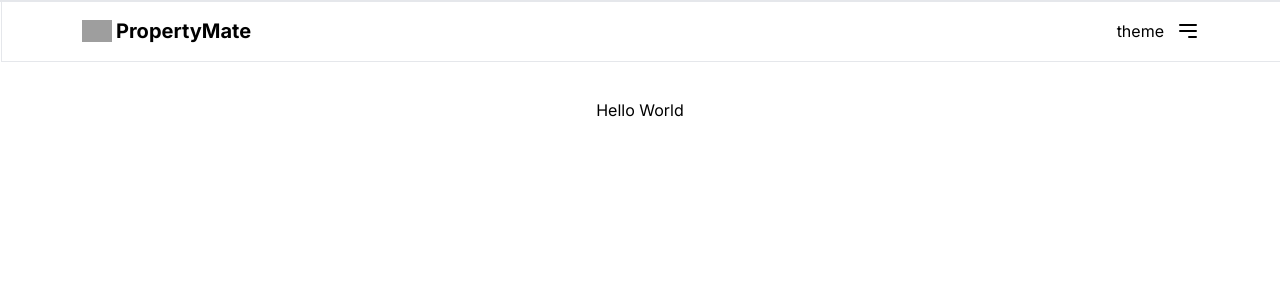
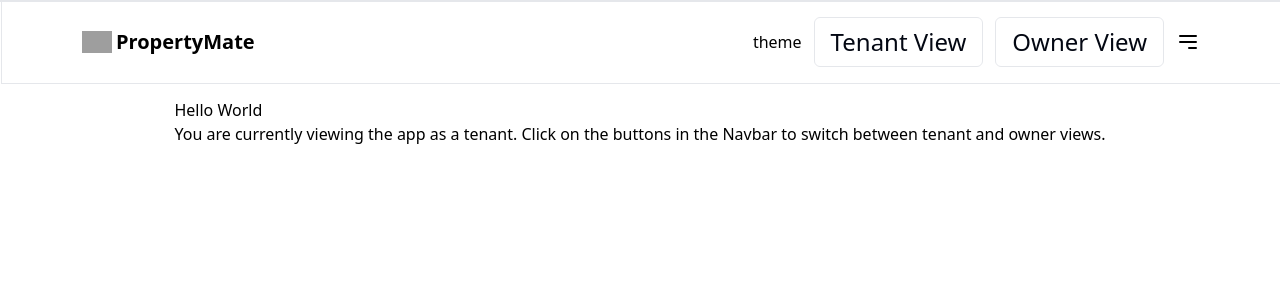
Before and after one commit to andrews-jonathanw/propertymate, a Next.js app: page / in a window 1280 px wide. Shown: the top 300 px of the page. Built offline with nearby package versions, Linux system fonts and the light colour scheme; grey boxes are pictures that could not be loaded.

Commit message:
Refactor layout and add user context, removed Clerk integration

```diff
--- a/app/layout.js
+++ b/app/layout.js
@@ -1,9 +1,6 @@
-import { Inter } from "next/font/google";
-import { ClerkProvider } from '@clerk/nextjs';
 import Navbar from "@/components/layout/Navbar";
+import { UserProvider } from "@/context/UserContext";
 import "./globals.css";
-
-const inter = Inter({ subsets: ["latin"] });
 
 export const metadata = {
   title: "PropertyMate",
@@ -12,9 +9,9 @@ export const metadata = {
 
 export default function RootLayout({ children }) {
   return (
-    <ClerkProvider>
+    <UserProvider>
       <html lang="en">
-          <body className={inter.className}>
+        <body>
           <main className="flex flex-col min-h-screen bg-secondary">
             <Navbar />
             <section className="flex-grow">
@@ -23,6 +20,6 @@ export default function RootLayout({ children }) {
           </main>
         </body>
       </html>
-    </ClerkProvider>
+    </UserProvider>
   );
 }
--- /dev/null
+++ b/app/owner/documents/page.js
@@ -0,0 +1,5 @@
+export default function page() {
+  return (
+    <div className="flex flex-col items-center justify-between p-24">Owner Document Page</div>
+  )
+}
--- a/app/page.js
+++ b/app/page.js
@@ -1,10 +1,16 @@
+'use client';
+import { useUser } from "../context/UserContext";
 
 export default function Home() {
+  const { userType } = useUser(); // Using the useUser hook to access user context
 
   return (
     <main className="flex flex-col items-center justify-between p-24">
       <div>
         <h1>Hello World</h1>
+        <p>
+          You are currently viewing the app as a {userType}. Click on the buttons in the Navbar to switch between tenant and owner views.
+        </p>
       </div>
     </main>
   );
--- /dev/null
+++ b/app/tenant/documents/page.js
@@ -0,0 +1,5 @@
+export default function page() {
+  return (
+    <div className="flex flex-col items-center justify-between p-24">Tenant Document Page</div>
+  )
+}
--- a/components/layout/Navbar.js
+++ b/components/layout/Navbar.js
@@ -1,5 +1,5 @@
 'use client';
-import { UserButton } from "@clerk/nextjs";
+import { useUser } from "../../context/UserContext";
 import Container from "../ui/Container";
 import Image from "next/image";
 import { useRouter } from "next/navigation";
@@ -8,7 +8,7 @@ import Button from "../ui/Button";
 
 export default function Navbar() {
   const router = useRouter();
-  const [userType, setUserType] = useState("tenant");
+  const { userType, setUserType } = useUser();
   const [showMenu, setShowMenu] = useState(false);
 
   return (
@@ -20,8 +20,15 @@ export default function Navbar() {
             <div className="font-bold text-xl">PropertyMate</div>
           </div>
           <div className="flex items-center gap-3">
-            <UserButton afterSignOutUrl="/" />
             <div>theme</div>
+            <Button onClick={() => {
+              setUserType("tenant");
+              router.push("/");
+            }}>Tenant View</Button>
+            <Button onClick={() => {
+              setUserType("owner");
+              router.push("/");
+            }}>Owner View</Button>
             <button
               onClick={() => setShowMenu(!showMenu)}
               className="focus:outline-none"
@@ -56,19 +63,25 @@ export default function Navbar() {
           <div className="flex flex-col gap-2 bg-blue-50 mt-2">
             {userType === "tenant" ? (
               <>
-                <Button>Documents</Button>
+                <Button onClick={()=> {
+                  router.push("/tenant/documents");
+                  setShowMenu(false);
+                }}>Documents</Button>
                 <Button>Payments</Button>
                 <Button>Maintenance</Button>
                 <Button>Profile</Button>
-                <Button onClick={() => setUserType("owner")}>Owner View</Button>
+
               </>
             ) : (
               <>
                 <Button>Properties</Button>
-                <Button>Documents</Button>
+                <Button onClick={()=> {
+                  router.push("/owner/documents");
+                  setShowMenu(false);
+                }}>Documents</Button>
                 <Button>Tenants</Button>
                 <Button>Maintenance</Button>
-                <Button onClick={() => setUserType("tenant")}>Tenant View</Button>
+
               </>
             )}
           </div>
--- /dev/null
+++ b/context/UserContext.js
@@ -0,0 +1,19 @@
+'use client';
+import React, { createContext, useContext, useState } from "react";
+
+// Create a new context
+const UserContext = createContext();
+
+// Create a provider component
+export const UserProvider = ({ children }) => {
+  const [userType, setUserType] = useState("tenant"); // Default user type
+
+  return (
+    <UserContext.Provider value={{ userType, setUserType }}>
+      {children}
+    </UserContext.Provider>
+  );
+};
+
+// Custom hook to consume the user context
+export const useUser = () => useContext(UserContext);
```
Also changed, not shown: middleware.js (deleted, +0 -9 lines). Lines whose indentation alone changed are shown as unchanged.
